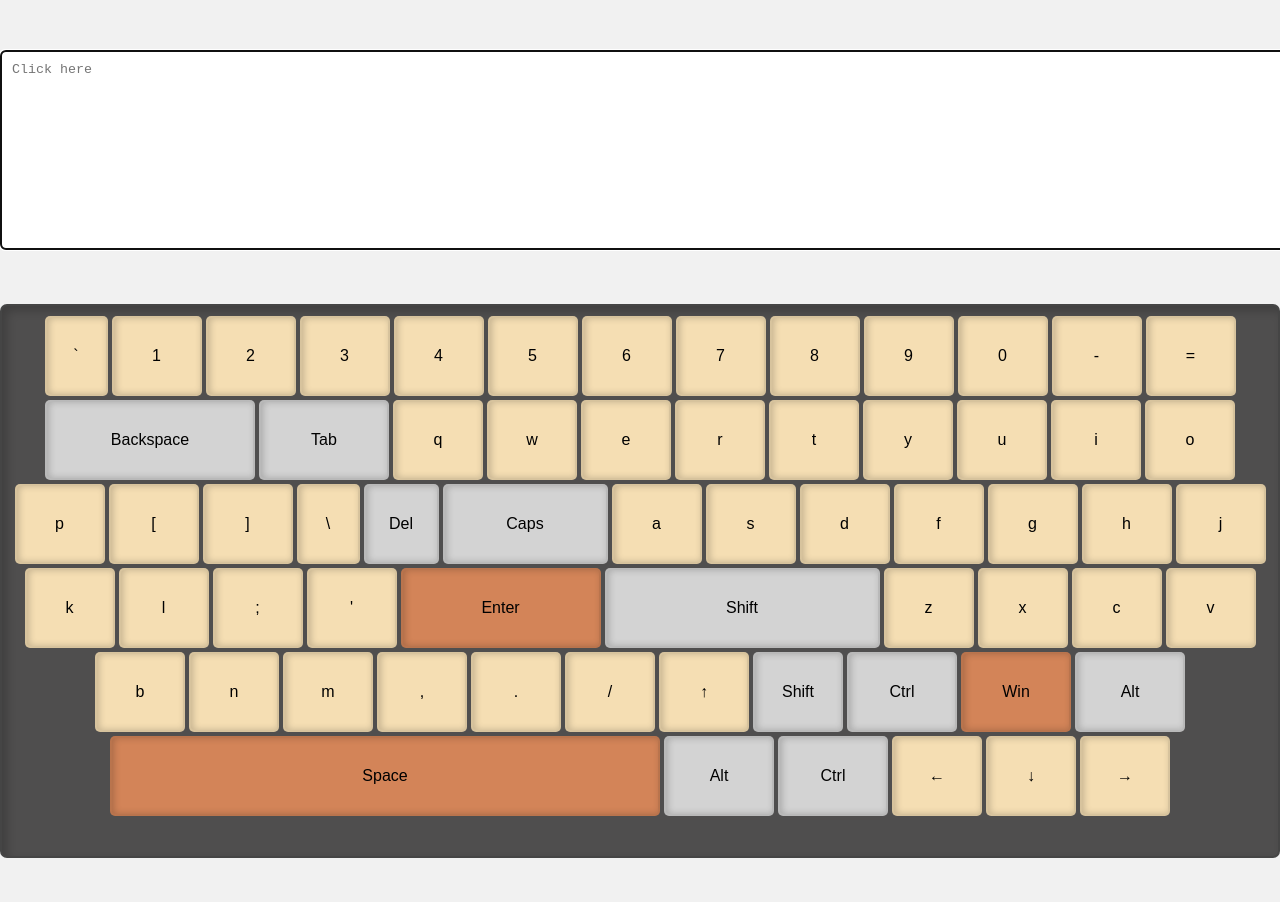
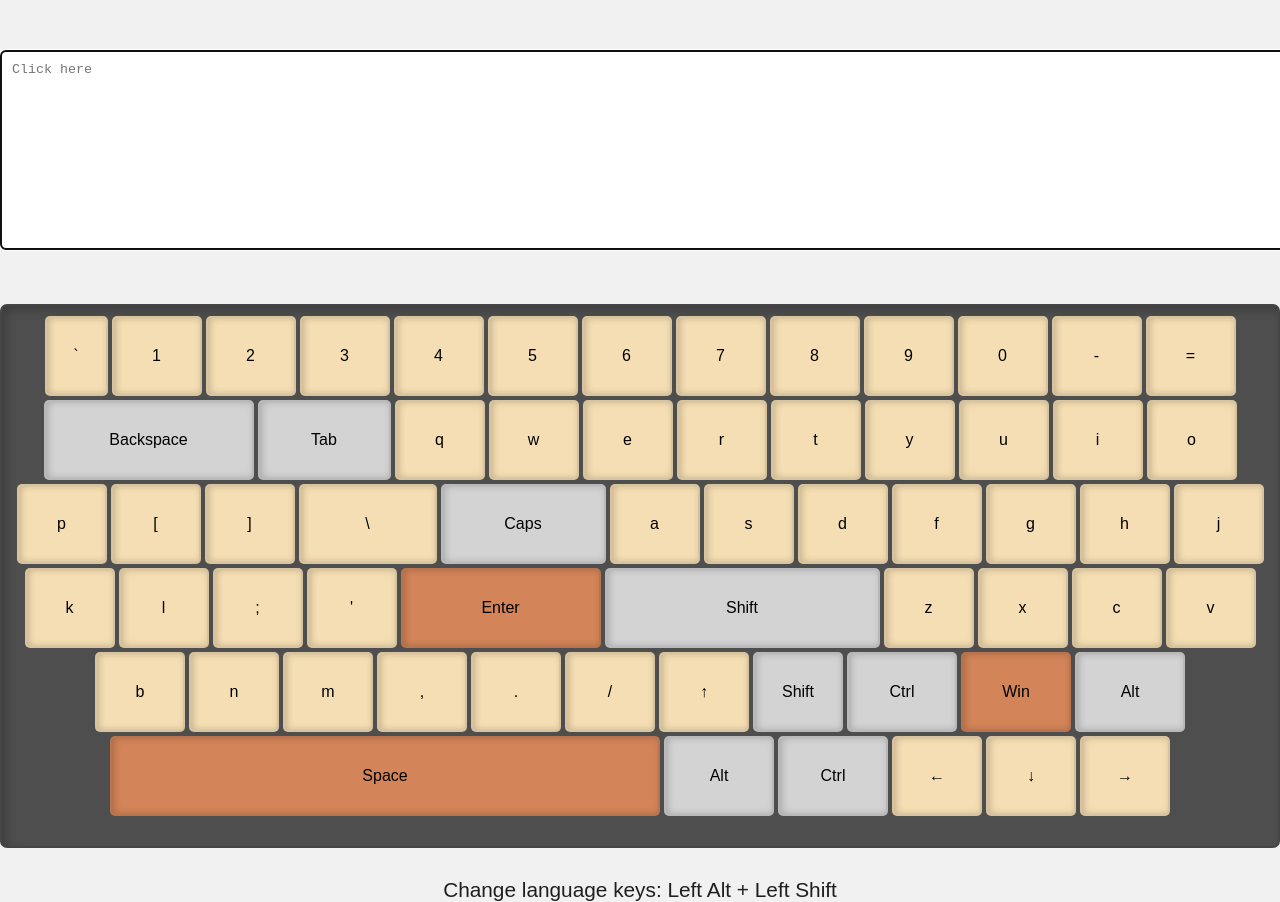
Before and after one commit to aibolit666/virtual-keyboard, a website: page index.html in a window 1280 px wide. Shown: the top 902 px of the page. Before the commit the page ends 858 px from the top, so only its background shows below. Drawn offline with Linux system fonts and the light colour scheme; a web font is replaced by a local one.

Commit message:
feat: add change language

```diff
--- a/script.js
+++ b/script.js
@@ -1,4 +1,5 @@
 const bodyContent = document.getElementById("root");
+let lang = "en";
 
 const lowerCase = [
   "`",
@@ -29,7 +30,6 @@ const lowerCase = [
   "[",
   "]",
   "\\",
-  "Del",
   "Caps",
   "a",
   "s",
@@ -95,7 +95,6 @@ const upperCase = [
   "{",
   "}",
   "|",
-  "Del",
   "Caps",
   "A",
   "S",
@@ -132,8 +131,146 @@ const upperCase = [
   "&#8595;",
   "&#8594;",
 ];
-
-let keyValues = lowerCase;
+const ruLowerCase = [
+  "ё",
+  "1",
+  "2",
+  "3",
+  "4",
+  "5",
+  "6",
+  "7",
+  "8",
+  "9",
+  "0",
+  "-",
+  "=",
+  "Backspace",
+  "Tab",
+  "й",
+  "ц",
+  "у",
+  "к",
+  "е",
+  "н",
+  "г",
+  "ш",
+  "щ",
+  "з",
+  "х",
+  "ъ",
+  "\\",
+  "Caps",
+  "ф",
+  "ы",
+  "в",
+  "а",
+  "п",
+  "р",
+  "о",
+  "л",
+  "д",
+  "ж",
+  "э",
+  "Enter",
+  "Shift",
+  "я",
+  "ч",
+  "с",
+  "м",
+  "и",
+  "т",
+  "ь",
+  "б",
+  "ю",
+  ".",
+  "&#8593",
+  "shift",
+  "Ctrl",
+  "Win",
+  "Alt",
+  "Space",
+  "Alt",
+  "Ctrl",
+  "&#8592;",
+  "&#8595;",
+  "&#8594;",
+];
+const ruUpperCase = [
+  "Ё",
+  "1",
+  "2",
+  "3",
+  "4",
+  "5",
+  "6",
+  "7",
+  "8",
+  "9",
+  "0",
+  "-",
+  "=",
+  "Backspace",
+  "Tab",
+  "Й",
+  "Ц",
+  "У",
+  "К",
+  "Е",
+  "Н",
+  "Г",
+  "Ш",
+  "Щ",
+  "З",
+  "Х",
+  "Ъ",
+  "\\",
+  "Caps",
+  "Ф",
+  "Ы",
+  "В",
+  "А",
+  "П",
+  "Р",
+  "О",
+  "Л",
+  "Д",
+  "Ж",
+  "Э",
+  "Enter",
+  "Shift",
+  "Я",
+  "Ч",
+  "С",
+  "М",
+  "И",
+  "Т",
+  "Ь",
+  "Б",
+  "Ю",
+  ".",
+  "&#8593",
+  "shift",
+  "Ctrl",
+  "Win",
+  "Alt",
+  "Space",
+  "Alt",
+  "Ctrl",
+  "&#8592;",
+  "&#8595;",
+  "&#8594;",
+];
+if (localStorage.getItem("lang")) {
+  lang = localStorage.getItem("lang");
+}
+let keyValues;
+if (lang === "en") {
+  keyValues = lowerCase;
+}
+if (lang === "ru") {
+  keyValues = ruLowerCase;
+}
 
 let capsLock = false;
 
@@ -141,6 +278,7 @@ const wrapper = document.createElement("div");
 const wrapperButtonKeys = document.createElement("div");
 const labelForInput = document.createElement("label");
 const textArea = document.createElement("textarea");
+const changeLangInfo = document.createElement("span");
 labelForInput.classList.add("cursor");
 labelForInput.id = "labelCursor";
 labelForInput.for = "input";
@@ -149,12 +287,15 @@ textArea.placeholder = "Click here";
 textArea.id = "input";
 textArea.type = "text";
 textArea.autofocus = true;
+changeLangInfo.innerHTML = "Change language keys: Left Alt + Left Shift";
 wrapper.classList.add("wrapper");
 wrapperButtonKeys.classList.add("row");
+changeLangInfo.classList.add("info");
 bodyContent.appendChild(labelForInput);
 bodyContent.appendChild(textArea);
 bodyContent.appendChild(wrapper);
 wrapper.appendChild(wrapperButtonKeys);
+bodyContent.appendChild(changeLangInfo);
 
 keyValues.forEach((key) => {
   const buttonKey = document.createElement("button");
@@ -163,6 +304,10 @@ keyValues.forEach((key) => {
   switch (key) {
     case "Backspace":
       buttonKey.classList.add("backspace");
+      buttonKey.innerHTML = key;
+      break;
+    case "ё":
+      buttonKey.classList.add("quote");
       buttonKey.innerHTML = key;
       break;
     case "`":
@@ -175,10 +320,6 @@ keyValues.forEach((key) => {
       break;
     case "\\":
       buttonKey.classList.add("slash");
-      buttonKey.innerHTML = key;
-      break;
-    case "Del":
-      buttonKey.classList.add("del");
       buttonKey.innerHTML = key;
       break;
     case "Enter":
@@ -222,7 +363,6 @@ keyValues.forEach((key) => {
 });
 const inputArr = [];
 let inputVal = "";
-let count = 0;
 const buttonKeys = document.querySelectorAll(".btn-key");
 const input = document.getElementById("input");
 // const label = document.getElementById("labelCursor");
@@ -249,14 +389,8 @@ const onInput = (e) => {
     inputVal = "\n";
     inputArr.push(inputVal);
     input.value = inputArr.join("");
-  } else if (inputVal === "←") {
-    if (count < inputArr.length) {
-      count += 1;
-    }
-    inputVal = "";
-    // todo
-    input.value = inputArr.join("");
-    input.focus();
+  } else if (inputVal === "Win") {
+    console.log("WIN");
   } else {
     inputArr.push(inputVal);
     input.value = inputArr.join("");
@@ -279,6 +413,27 @@ const keyboardInput = document.querySelector(".keyboard-input");
 keyboardInput.addEventListener("input", onInput);
 buttonKeys.forEach((i) => i.addEventListener("click", onInput));
 
+const changeLang = () => {
+  if (keyValues === lowerCase) {
+    keyValues = ruLowerCase;
+    lang = "ru";
+  } else if (keyValues === upperCase) {
+    keyValues = ruUpperCase;
+    lang = "ru";
+  } else if (keyValues === ruLowerCase) {
+    keyValues = lowerCase;
+    lang = "en";
+  } else if (keyValues === ruUpperCase) {
+    keyValues = upperCase;
+    lang = "en";
+  }
+  localStorage.setItem("lang", lang);
+  buttonKeys.forEach((i, index) => {
+    // eslint-disable-next-line no-param-reassign
+    i.innerHTML = keyValues[index];
+  });
+};
+
 const capsLockFu = () => {
   capsLock = !capsLock;
   if (capsLock === true) {
@@ -293,6 +448,25 @@ const capsLockFu = () => {
   });
 };
 
+function runOnKeys(func, ...codes) {
+  const pressed = new Set();
+  document.addEventListener("keydown", (event) => {
+    pressed.add(event.code);
+    // eslint-disable-next-line no-restricted-syntax
+    for (const code of codes) {
+      if (!pressed.has(code)) {
+        return;
+      }
+    }
+    pressed.clear();
+    func();
+  });
+  document.addEventListener("keyup", (event) => {
+    pressed.delete(event.code);
+  });
+}
+
+runOnKeys(() => changeLang(), "AltLeft", "ShiftLeft");
 const capsL = document.querySelector(".caps");
-
+runOnKeys(() => capsLockFu(), "CapsLock");
 capsL.addEventListener("click", capsLockFu);
--- a/style.css
+++ b/style.css
@@ -1,5 +1,3 @@
-@import url("https://fonts.googleapis.com/css2?family=Nova+Mono&display=swap");
-
 :root {
   --dark-border: rgba(0, 0, 0, 0.12);
   --dark-shadow: rgba(0, 0, 0, 0.2);
@@ -7,6 +5,7 @@
   --gold: #d38458;
   --grey: lightgrey;
   --grey-back: rgb(79, 78, 78);
+  --black: #1f1f1f;
   --font: 22px;
 }
 
@@ -31,7 +30,7 @@ textarea,
 } */
 
 .body {
-  font-family: "Nova Mono", monospace;
+  font-family: Arial, Helvetica, sans-serif;
   font-size: var(--font);
   width: 100%;
 }
@@ -45,6 +44,7 @@ textarea,
   padding: 8px;
   border: 2px solid var(--dark-border);
   box-shadow: inset 5px 5px 10px var(--dark-shadow);
+  margin-bottom: 30px;
 }
 
 .keyboard-input {
@@ -65,7 +65,7 @@ textarea,
   height: 100%;
   display: flex;
   flex-wrap: wrap;
-  margin-bottom: 30px;
+  margin-bottom: 20px;
 }
 
 button {
@@ -116,11 +116,6 @@ button {
   width: 63px;
 }
 
-.del {
-  width: 75px;
-  background: var(--grey);
-}
-
 .backspace {
   width: 210px;
   background: var(--grey);
@@ -137,7 +132,7 @@ button {
 }
 
 .tab {
-  width: 130px;
+  width: 133px;
   background: var(--grey);
 }
 
@@ -147,7 +142,7 @@ button {
 }
 
 .slash {
-  width: 63px;
+  width: 138px;
 }
 
 .ctrl,
@@ -163,6 +158,11 @@ button {
   background: var(--grey);
 }
 
+.info {
+  font-family: Arial, Helvetica, sans-serif;
+  font-size: 1.3em;
+  color: var(--black);
+}
 /* .cursor::before {
   content: "";
   position: absolute;
```
